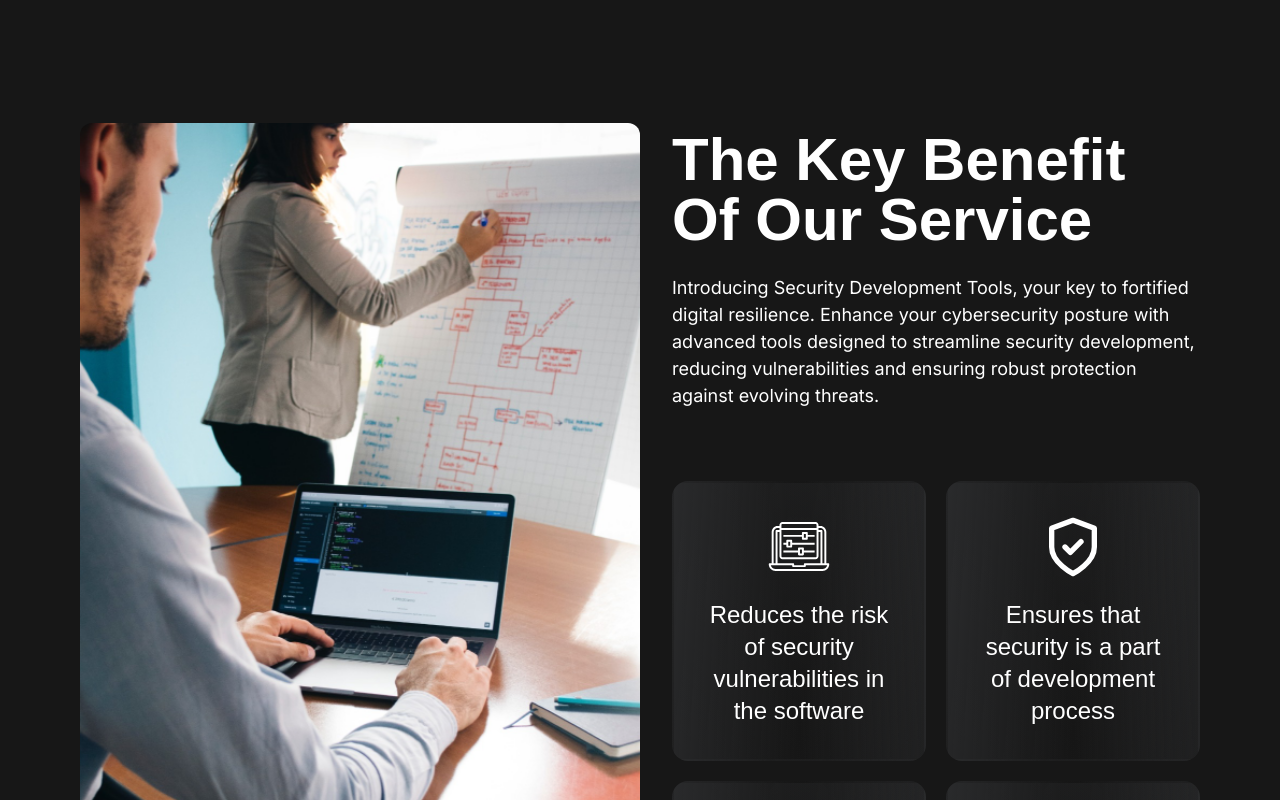
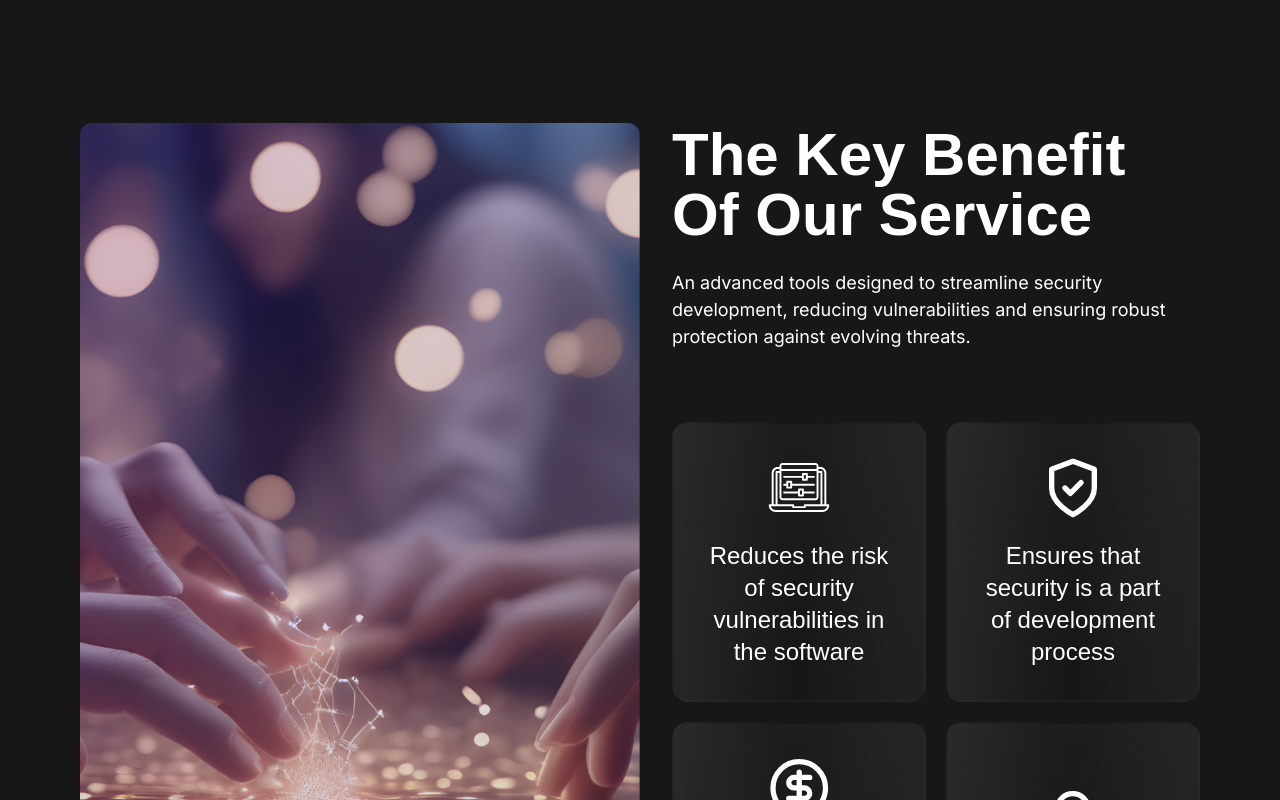
Before and after one commit to PandjiBayu/stasec, a Next.js app: page /service-2 in a window 1280 px wide. Shown: the part 1740-2540 px from the top of the page. Built offline with nearby package versions, Linux system fonts and the light colour scheme; a web font is replaced by a local one.

Commit message:
update service-2 image

```diff
--- a/src/app/service-2/page.js
+++ b/src/app/service-2/page.js
@@ -45,7 +45,7 @@ export default function Service2() {
               width={1200}
               height={1200}
               alt="feature-point"
-              className="rounded-xl"
+              className="rounded-xl w-full h-[880px] object-cover"
             />
           </div>
 
@@ -54,9 +54,7 @@ export default function Service2() {
               The Key Benefit Of Our Service
             </div>
             <div className="text-[18px]">
-              Introducing Security Development Tools, your key to fortified
-              digital resilience. Enhance your cybersecurity posture with
-              advanced tools designed to streamline security development,
+              An advanced tools designed to streamline security development,
               reducing vulnerabilities and ensuring robust protection against
               evolving threats.
             </div>
```
Also changed, not shown: public/service2-content.png. Lines whose indentation alone changed are shown as unchanged.
